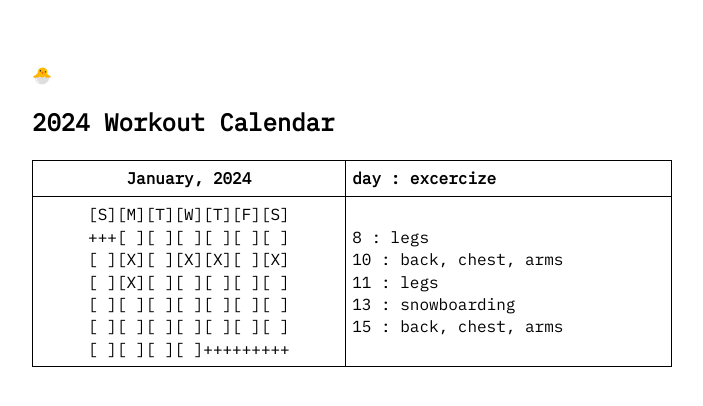
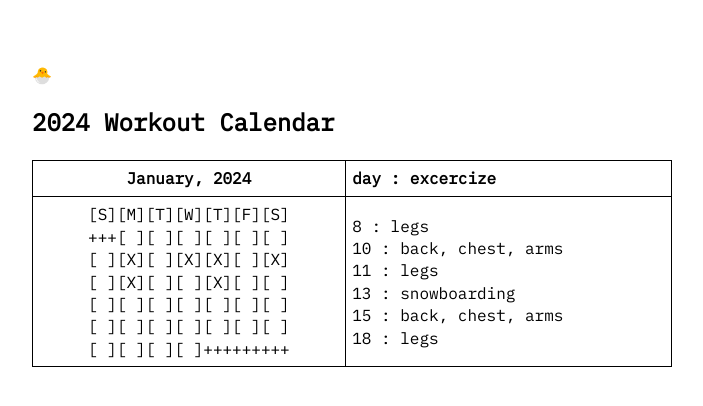
Before and after one commit to prolkh/prolkh.github.io, a Jekyll site: the page built from 2024-workout-calendar.md, in a window 1280 px wide. Shown: the top 406 px of the page, without its empty margins (288-991 px from the left). Built offline with Jekyll 4.4.1, drawn with Linux system fonts in a browser that asks for light colours.

Commit message:
Update 2024_workout_calendar.yml

```diff
--- a/_data/2024_workout_calendar.yml
+++ b/_data/2024_workout_calendar.yml
@@ -5,7 +5,7 @@ entries:
        '[S][M][T][W][T][F][S]<br>
         +++[ ][ ][ ][ ][ ][ ]<br>
         [ ][X][ ][X][X][ ][X]<br>
-        [ ][X][ ][ ][ ][ ][ ]<br>
+        [ ][X][ ][ ][X][ ][ ]<br>
         [ ][ ][ ][ ][ ][ ][ ]<br>
         [ ][ ][ ][ ][ ][ ][ ]<br>
         [ ][ ][ ][ ]+++++++++'
@@ -14,4 +14,5 @@ entries:
         10 : back, chest, arms<br>
         11 : legs<br>
         13 : snowboarding<br>
-        15 : back, chest, arms<br>'
+        15 : back, chest, arms<br>
+        18 : legs<br>'
```
